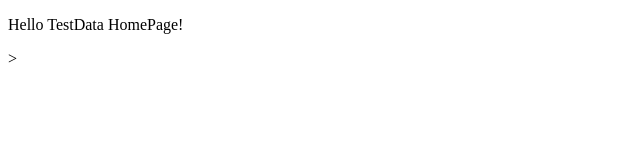
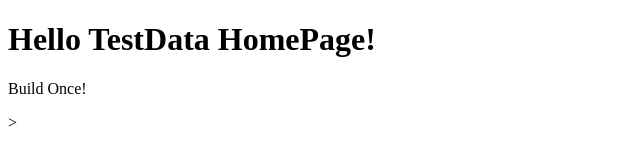
Before and after one commit to dahehe/TestData-Home, a plain HTML site: page index.html in a window 1280 px wide. Shown: the whole page, without its empty margins (0-640 px from the left). Drawn offline with Linux system fonts and the light colour scheme.

Commit message:
build once

```diff
--- a/index.html
+++ b/index.html
@@ -5,6 +5,7 @@
     <title>TestData HomePage</title>
   </head>
   <body>
-    <p>Hello TestData HomePage!</p>
+    <h1>Hello TestData HomePage!</h1>
+    <p>Build Once!</p>
   </body>
 </html>>
```
